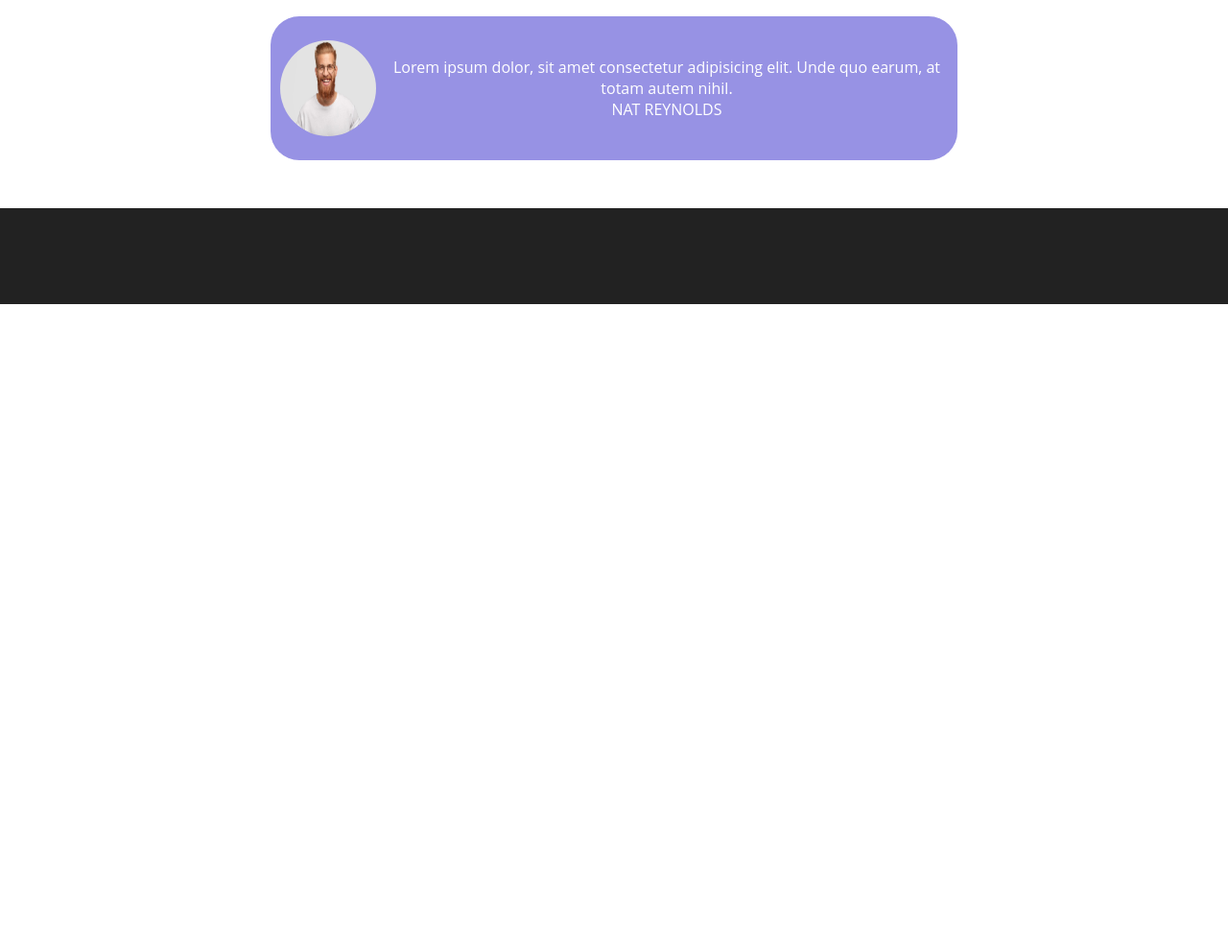
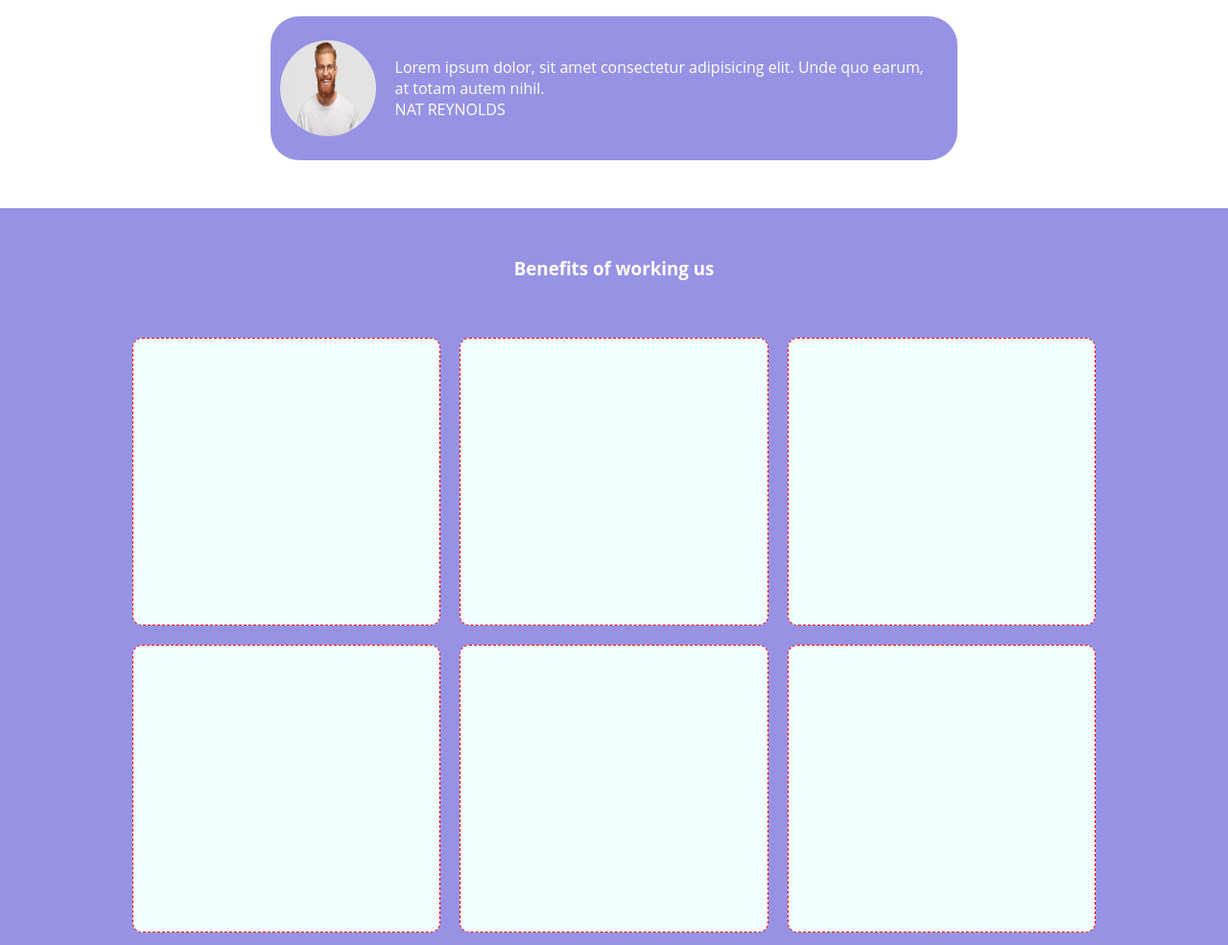
Before and after one commit to bettercallpaul07/htmlcss-responsive-layout, a plain HTML site: page index.html in a window 1280 px wide. Shown: the part 1562-2547 px from the top of the page at 96% size. Before the commit the page ends 1879 px from the top, so only its background shows below. Drawn offline with Linux system fonts and the light colour scheme.

Commit message:
benefits-added

```diff
--- a/css/style.css
+++ b/css/style.css
@@ -13,6 +13,17 @@ body {
     --main-space: 2rem;
     --secondary-color: #9792e4;
     }
+
+.debug {
+        border: 1px dashed red;
+    }
+
+.flexhead {
+        display: flex;
+        align-items: center;
+        justify-content: space-between;
+    }
+
 
 
 /* CONTAINER */
@@ -47,12 +58,6 @@ header {
 }
 
 
-.flexhead {
-    display: flex;
-    align-items: center;
-    justify-content: space-between;
-}
-
 nav ul li {
     text-decoration: none;
     display: inline;
@@ -77,17 +82,15 @@ nav ul {
 
 main {
     margin-top: 100px;
-
 }
 
-.cards {
+#hero-section .cards {
     display: flex;
     flex-wrap: wrap;
     align-items: center;
-
 }
 
-.card {
+#hero-section .card {
     width: calc((100%/3) - 20px);
     height: 200px;
     margin: 10px;
@@ -96,7 +99,7 @@ main {
     border-radius: 10px;
 }
 
-.card:first-child {
+#hero-section .card:first-child {
     width: calc((2*100%)/3 - 20px);
     height: 200px;
     margin: 10px;
@@ -109,9 +112,6 @@ footer {
 
 }
 
-.debug {
-    border: 1px dashed red;
-}
 
 
 #description {
@@ -161,3 +161,36 @@ footer {
     border-radius: 50%;
     margin-left: 10px;
 }
+
+.testimonial-txt {
+    margin: 20px;
+    text-align: left;
+}
+
+#benefits {
+    background-color: var(--secondary-color);
+    padding-top: 50px;
+    padding-bottom: 50px;
+}
+
+
+#benefits h3 {
+    text-align: center;
+    padding-bottom: 50px;
+    color: white;
+}
+
+#benefits .cards {
+    display: flex;
+    flex-wrap: wrap;
+    align-items: center;
+}
+
+#benefits .card {
+    width: calc((100%/3) - 20px);
+    height: 300px;
+    margin: 10px;
+    background-color: azure;
+    color: #0084FD;
+    border-radius: 10px;
+}
--- a/index.html
+++ b/index.html
@@ -82,7 +82,7 @@
 
                     <div class="horizontal-card dflex spacebwt alicenter">
                         <img src="img/testimonial1.jpg" alt="testimonial1">
-                        <div>
+                        <div class="testimonial-txt">
                             <p>Lorem ipsum dolor, sit amet consectetur adipisicing elit. Unde quo earum, at totam autem nihil.</p>
                             <p>NAT REYNOLDS</p>
                         </div>
@@ -90,7 +90,7 @@
                     </div>
                     <div class="horizontal-card dflex spacebwt alicenter">
                         <img src="img/testimonial2.jpg" alt="testimonial2">
-                        <div>
+                        <div class="testimonial-txt">
                             <p>Lorem ipsum dolor, sit amet consectetur adipisicing elit. Unde quo earum, at totam autem nihil.</p>
                             <p>NAT REYNOLDS</p>
                         </div>
@@ -99,7 +99,7 @@
                     </div>
                     <div class="horizontal-card dflex spacebwt alicenter">
                         <img src="img/testimonial3.jpg" alt="testimonial3">
-                        <div>
+                        <div class="testimonial-txt">
                             <p>Lorem ipsum dolor, sit amet consectetur adipisicing elit. Unde quo earum, at totam autem nihil.</p>
                             <p>NAT REYNOLDS</p>
                         </div>
@@ -112,6 +112,30 @@
 
             <section id="benefits">
                 <div class="main-container">
+                    <h3>Benefits of working us</h3>
+                    <div class="cards dflex">
+                        <div class="card debug">
+
+                        </div>
+                        <div class="card debug">
+
+                        </div>
+                        <div class="card debug">
+
+                        </div>
+                        <div class="card debug">
+
+                        </div>
+                        <div class="card debug">
+
+                        </div>
+                        <div class="card debug">
+
+                        </div>
+
+                    </div>
+
+
 
                     <div>
 
```
